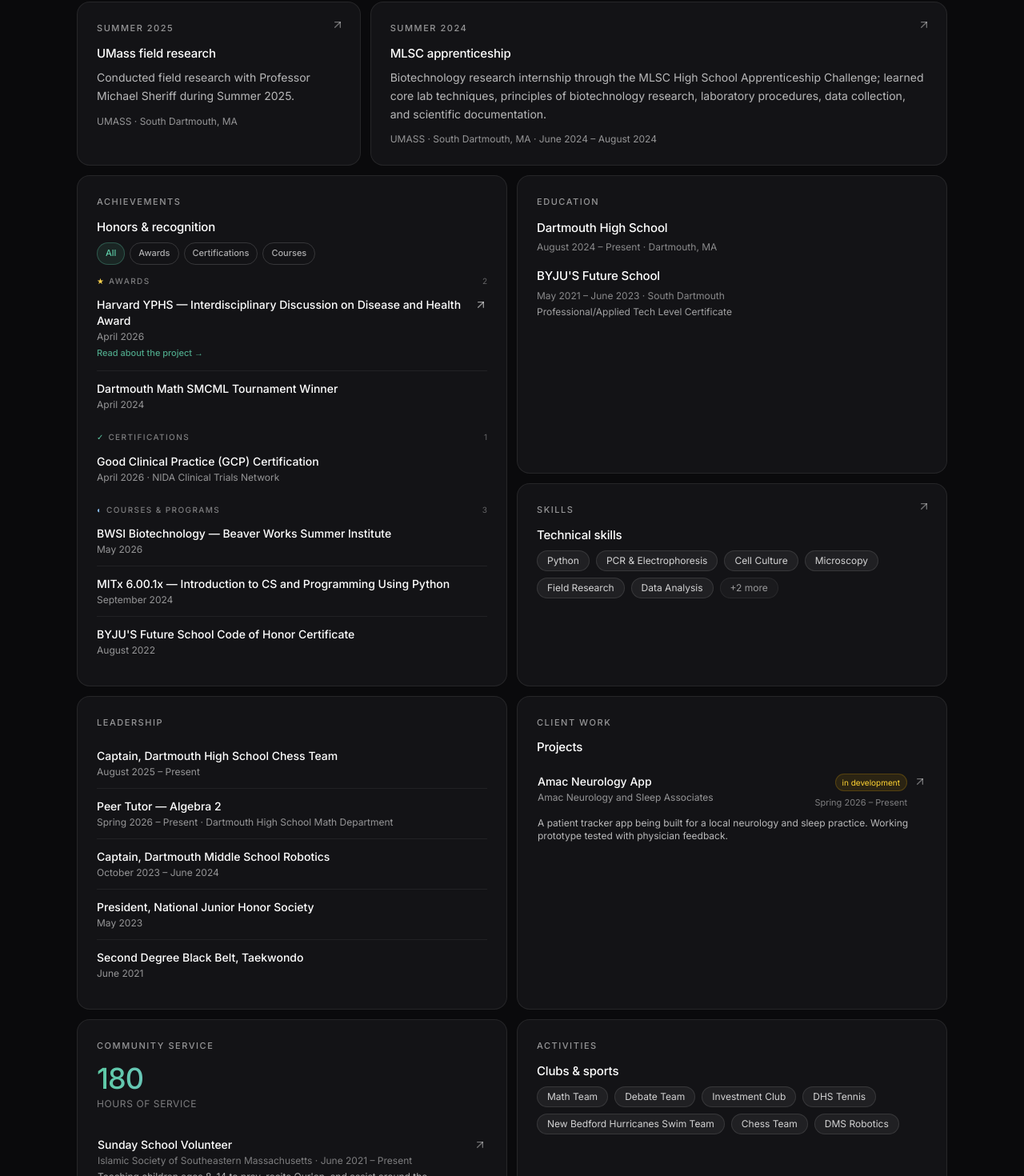
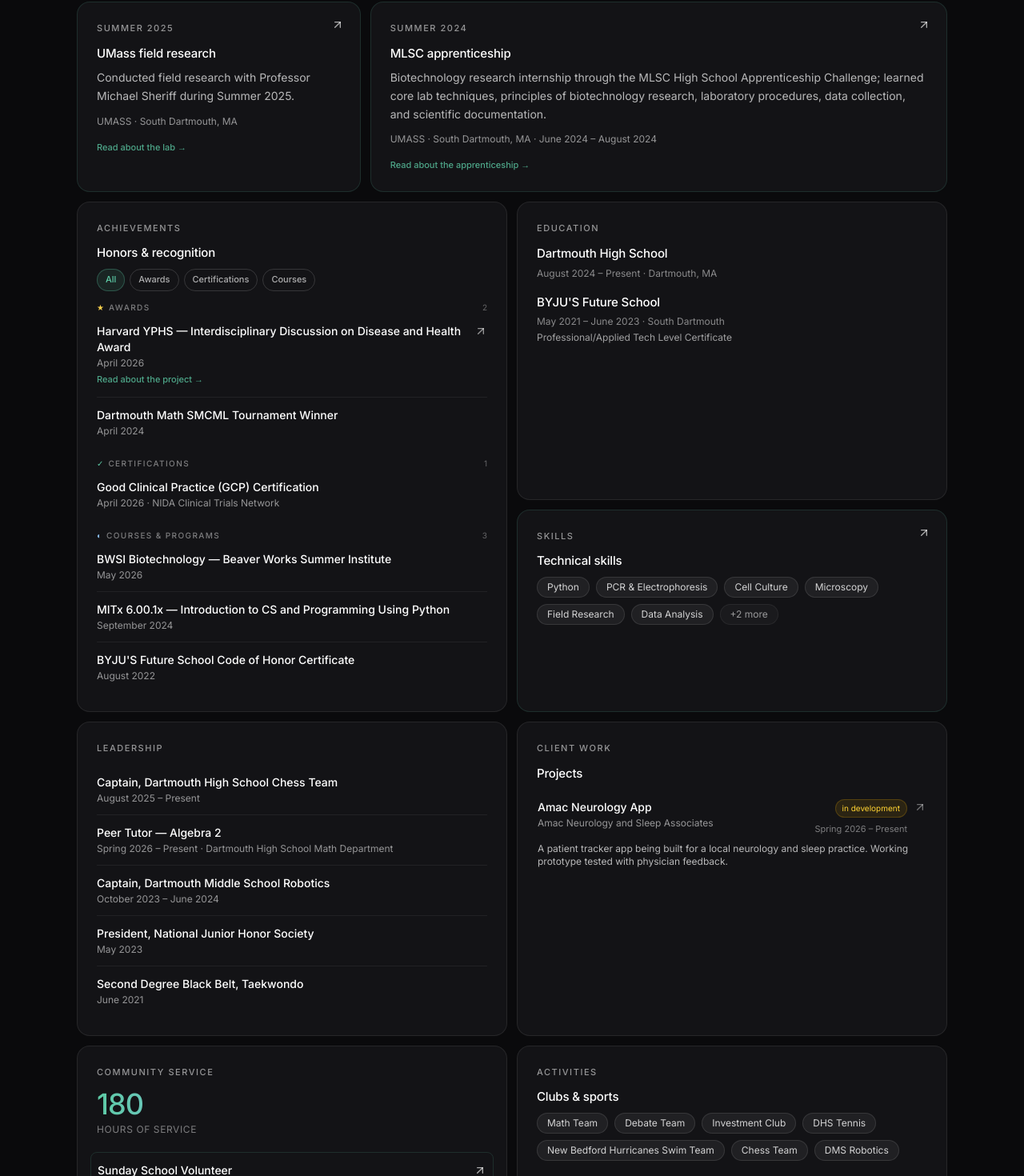
Before and after one commit to binary-code-978/Adam-portfolio, a Next.js app: page / in a window 1280 px wide. Shown: the part 698-2168 px from the top of the page at 80% size. Built offline with nearby package versions, Linux system fonts and the light colour scheme.

Commit message:
feat(phase 4): A+B+C clickable affordances — arrow, contextual CTA, teal border at rest

```diff
--- a/app/components/Card.tsx
+++ b/app/components/Card.tsx
@@ -16,6 +16,11 @@
   ariaLabel?: string;
   id?: string;
   interactive?: boolean;
+  ctaLabel?: string;
+}
+
+function withArrow(label: string): string {
+  return label.trimEnd().endsWith("→") ? label : `${label} →`;
 }
 
 export function Card({
@@ -29,6 +34,7 @@
   ariaLabel,
   id,
   interactive = false,
+  ctaLabel,
 }: CardProps) {
   const hoverY = interactive ? -4 : -2;
   const hoverTransition = interactive
@@ -39,7 +45,7 @@
     "relative flex min-w-0 flex-col scroll-mt-24 rounded-2xl p-6 " +
     "border-[0.5px] " +
     (interactive
-      ? "bg-[#131316] hover:bg-[#15161a] border-white/[0.08] hover:border-emerald-400/30 cursor-pointer group "
+      ? "bg-[#131316] hover:bg-[#15161a] border-[#5DCAA5]/15 hover:border-[#5DCAA5]/40 cursor-pointer group "
       : "bg-[#131316] border-white/[0.08] hover:border-white/20 ") +
     "transition-colors duration-200 ";
 
@@ -57,7 +63,7 @@
         <Link
           href={href}
           aria-label={ariaLabel ?? title ?? "open"}
-          className="absolute inset-0 z-10 rounded-2xl focus-visible:outline-none focus-visible:ring-2 focus-visible:ring-emerald-400/50"
+          className="absolute inset-0 z-10 rounded-2xl focus-visible:outline-none focus-visible:ring-2 focus-visible:ring-[#5DCAA5]/50"
         />
       ) : null}
       {arrow ? (
@@ -65,7 +71,7 @@
           className={
             "absolute top-5 right-5 h-4 w-4 transition-all duration-200 " +
             (interactive
-              ? "text-white/40 group-hover:text-white/80 group-hover:scale-110 group-hover:translate-x-0.5 group-hover:-translate-y-0.5"
+              ? "text-white/65 group-hover:text-[#5DCAA5] group-hover:scale-110 group-hover:translate-x-0.5 group-hover:-translate-y-0.5"
               : "text-white/50")
           }
           aria-hidden="true"
@@ -84,6 +90,11 @@
       {children ? (
         <div className="text-sm leading-relaxed text-white/70">{children}</div>
       ) : null}
+      {interactive && ctaLabel ? (
+        <div className="mt-4 text-[11px] font-medium text-[#5DCAA5]/80 transition-colors duration-200 group-hover:text-[#5DCAA5]">
+          {withArrow(ctaLabel)}
+        </div>
+      ) : null}
     </motion.div>
   );
 }
--- a/app/components/cards/CommunityServiceCard.tsx
+++ b/app/components/cards/CommunityServiceCard.tsx
@@ -34,18 +34,19 @@
         {communityService.map((item, i) => {
           const dividerClass = i > 0 ? "border-t border-white/[0.06]" : "";
 
-          const content = (
-            <>
-              <div className="min-w-0">
-                <div className="text-sm font-medium text-white">
-                  {item.title}
+          const leftColumn = (
+            <div className="min-w-0">
+              <div className="text-sm font-medium text-white">{item.title}</div>
+              <div className="mt-0.5 text-xs text-white/45">
+                {item.organization} · {item.dateRange}
+              </div>
+              <div className="mt-1 text-xs text-white/65">{item.summary}</div>
+              {item.href ? (
+                <div className="mt-2 text-[11px] font-medium text-[#5DCAA5]/80 transition-colors duration-200 group-hover:text-[#5DCAA5]">
+                  Read about the work →
                 </div>
-                <div className="mt-0.5 text-xs text-white/45">
-                  {item.organization} · {item.dateRange}
-                </div>
-                <div className="mt-1 text-xs text-white/65">{item.summary}</div>
-              </div>
-            </>
+              ) : null}
+            </div>
           );
 
           if (item.href) {
@@ -53,11 +54,11 @@
               <li key={item.title} className={dividerClass}>
                 <Link
                   href={item.href}
-                  className="group flex cursor-pointer items-start justify-between gap-3 -mx-2 rounded-lg border border-transparent px-2 py-3 transition-colors duration-200 hover:border-emerald-400/30 hover:bg-white/[0.03] focus-visible:outline-none focus-visible:ring-2 focus-visible:ring-emerald-400/50"
+                  className="group flex cursor-pointer items-start justify-between gap-3 -mx-2 rounded-lg border border-[#5DCAA5]/15 px-2 py-3 transition-colors duration-200 hover:border-[#5DCAA5]/40 hover:bg-white/[0.03] focus-visible:outline-none focus-visible:ring-2 focus-visible:ring-[#5DCAA5]/50"
                 >
-                  {content}
+                  {leftColumn}
                   <ArrowUpRight
-                    className="mt-0.5 h-4 w-4 shrink-0 text-white/40 transition-all duration-200 group-hover:text-white/80 group-hover:scale-110 group-hover:translate-x-0.5 group-hover:-translate-y-0.5"
+                    className="mt-0.5 h-4 w-4 shrink-0 text-white/65 transition-all duration-200 group-hover:text-[#5DCAA5] group-hover:scale-110 group-hover:translate-x-0.5 group-hover:-translate-y-0.5"
                     aria-hidden="true"
                   />
                 </Link>
@@ -67,7 +68,7 @@
 
           return (
             <li key={item.title} className={"py-3 " + dividerClass}>
-              {content}
+              {leftColumn}
             </li>
           );
         })}
--- a/app/components/cards/ResearchCard.tsx
+++ b/app/components/cards/ResearchCard.tsx
@@ -25,6 +25,7 @@
       href="/internships/sheriff-lab"
       ariaLabel="Read about UMass field research with the Sheriff Lab"
       interactive
+      ctaLabel="Read about the lab"
     >
       <p>{research.description}</p>
       <p className="mt-3 text-xs text-white/55">
--- a/app/components/cards/WorkCard.tsx
+++ b/app/components/cards/WorkCard.tsx
@@ -23,6 +23,7 @@
       href="/internships/mlsc"
       ariaLabel="Read about the MLSC apprenticeship"
       interactive
+      ctaLabel="Read about the apprenticeship"
     >
       <p>{mlsc.description}</p>
       <p className="mt-3 text-xs text-white/55">
```
